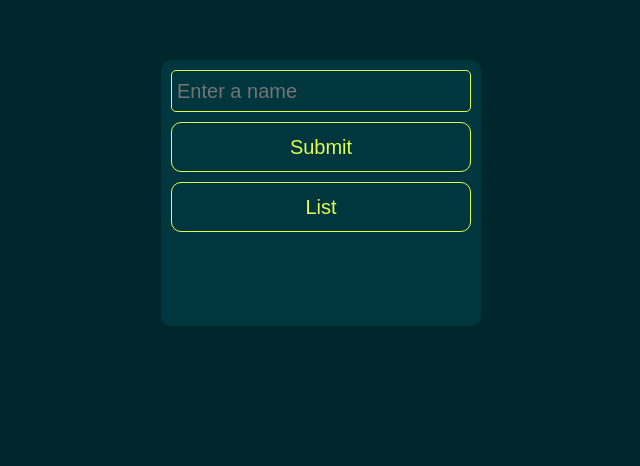
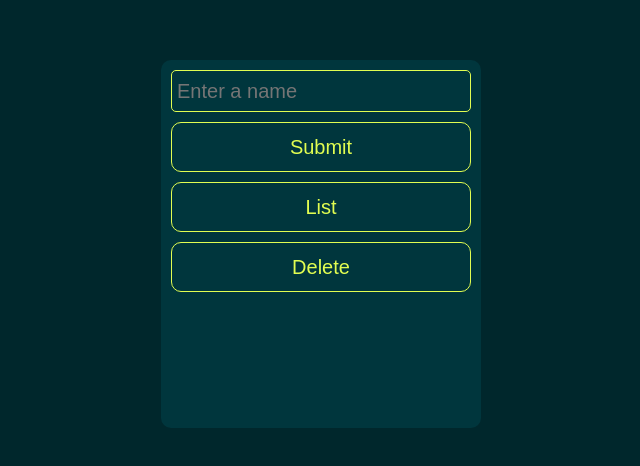
Before and after one commit to tulioanesio/CreatAndRead, a plain HTML site: page index.html in a window 1280 px wide. Shown: the part 148-614 px from the top of the page, without its empty margins (319-959 px from the left). Drawn offline with Linux system fonts and the light colour scheme.

Commit message:
feat: now you can delete added names

```diff
--- a/index.html
+++ b/index.html
@@ -11,8 +11,10 @@
       <input type="text" placeholder="Enter a name" id="add" />
       <button onclick="create()">Submit</button>
       <button onclick="read()">List</button>
+      <button onclick="delet()">Delete</button>
       <p id="added"></p>
       <p id="read"></p>
+      <p id="delet"></p>
     </div>
     <script src="index.js"></script>
   </body>
--- a/index.js
+++ b/index.js
@@ -31,3 +31,14 @@ function read() {
     }
   }
 }
+
+function delet(){
+    var delet = document.getElementById("delet");
+    var deleted = document.getElementById("add").value;
+    var deletedIndex = names.indexOf(deleted);
+
+    names.splice(deletedIndex, 1);
+
+    delet.textContent = "Name deleted sucessfully!"
+
+}
```
